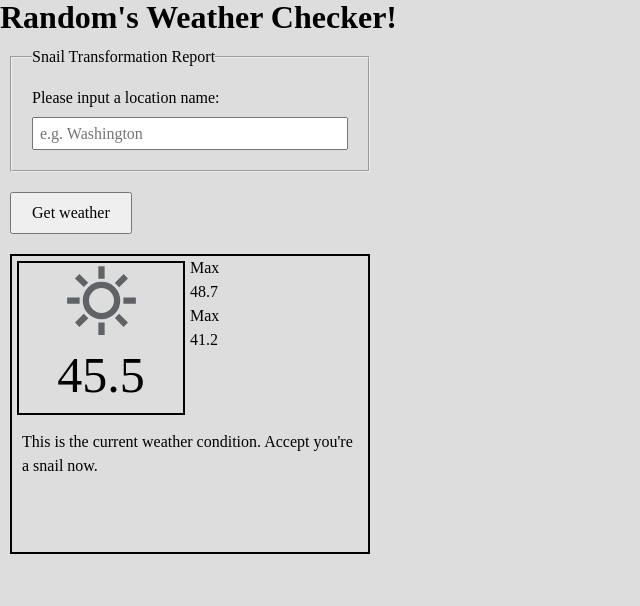
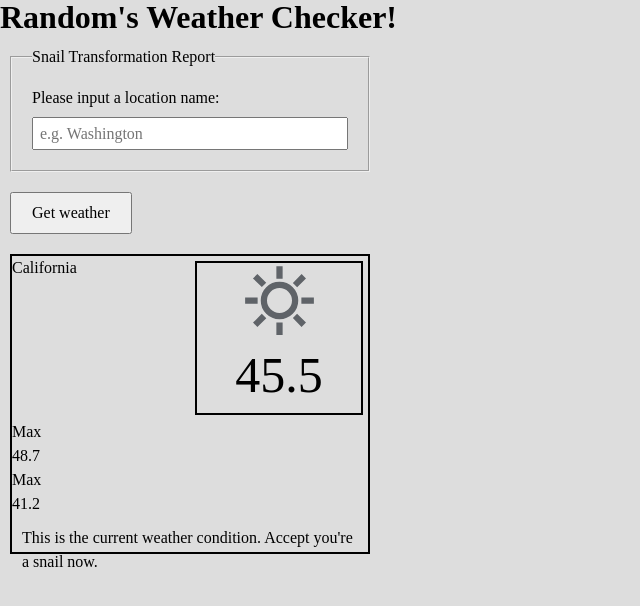
Before and after one commit to Solar-Tiger/randoms-weather-checker, a website built with webpack: page src/index.html in a window 1280 px wide. Shown: the whole page, without its empty margins (0-640 px from the left). Built offline with nearby package versions, Linux system fonts and the light colour scheme.

Commit message:
Add location display

```diff
--- a/src/index.html
+++ b/src/index.html
@@ -26,6 +26,9 @@
     </div>
 
     <div class="weather-information-box">
+        <p class="weather-location">
+            California
+        </p>
         <div class="temperature-container">
             <img src="assets/images/weather-condition-icons/clear-day.svg" alt="sunny day" height="75" width="75">
             <p class="current-temperature">45.5</p>
```
